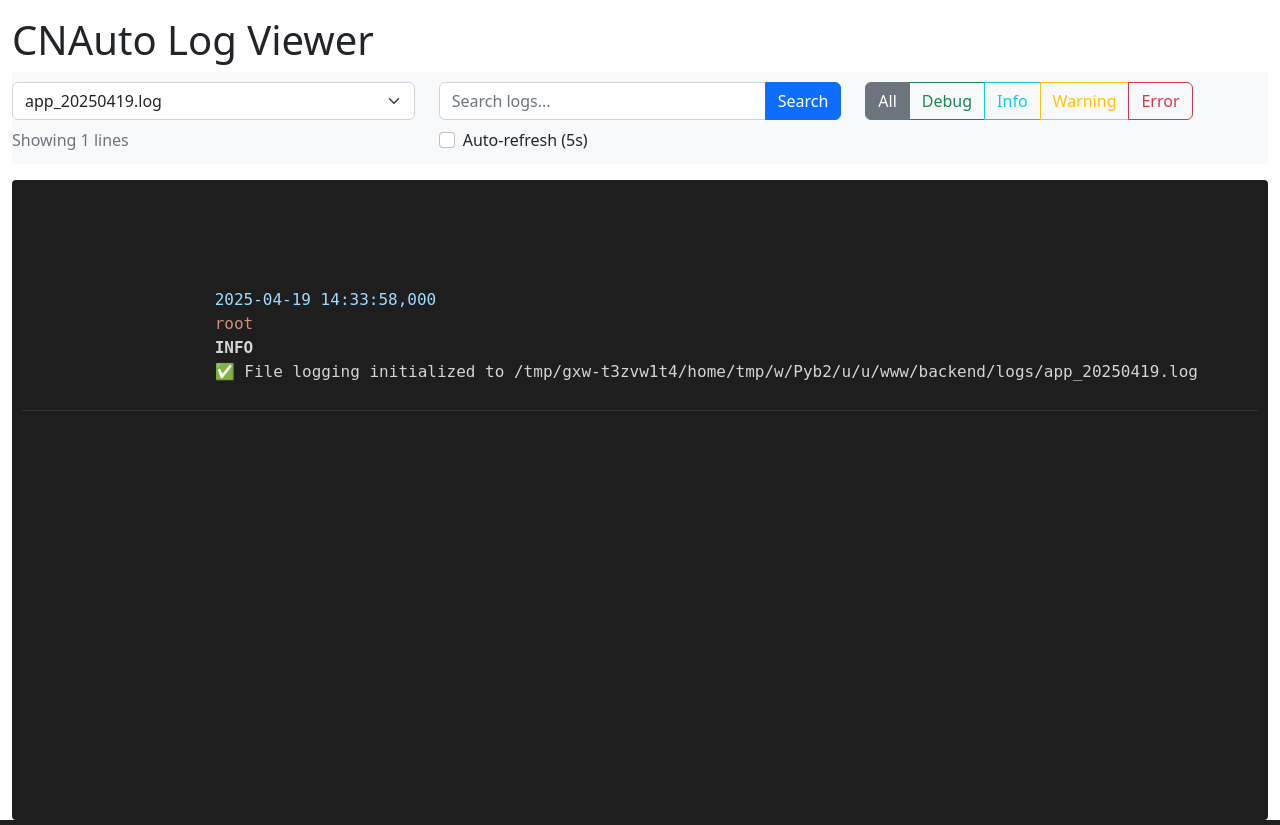
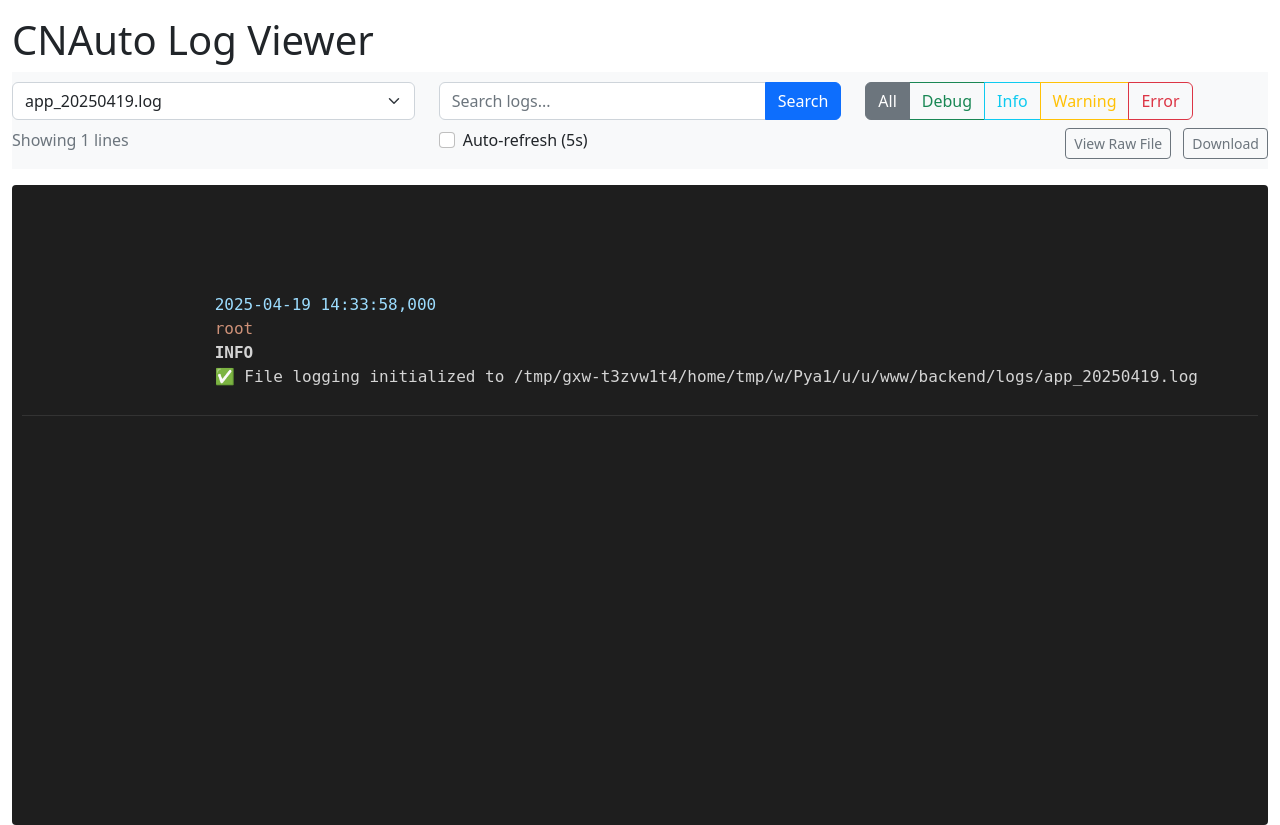
Before and after one commit to aleksandr-ovcharenko/cnauto, a Flask app: page /admin/logs in a window 1280 px wide. Run offline with Flask 3, Linux system fonts and the light colour scheme; the visitor is signed in with stand-in values (Sample User, id 1); some libraries are stand-ins or nearby versions.

Commit message:
Added raw file view

```diff
--- a/backend/app.py
+++ b/backend/app.py
@@ -1,5 +1,5 @@
+import logging
 import os
-import logging
 
 from dotenv import load_dotenv
 from flask import Blueprint
@@ -19,9 +19,9 @@ from backend.config_prod import ProdConfig
 from backend.models import Car, Category, Brand, Country, CarType
 from backend.models import User
 from backend.models import db
-from backend.utils.telegram_import import import_car as import_car_handler
 from backend.utils.file_logger import setup_file_logger
 from backend.utils.log_viewer import get_log_files, get_log_content
+from backend.utils.telegram_import import import_car as import_car_handler
 
 # .env
 load_dotenv()
@@ -250,6 +250,7 @@ def view_logs():
         log_lines=log_lines
     )
 
+
 @app.route('/admin/logs/data')
 @login_required
 def get_logs_data():
@@ -273,6 +274,35 @@ def get_logs_data():
         'log_lines': log_lines
     }
 
+
+@app.route('/admin/logs/raw')
+@login_required
+def view_raw_log():
+    """
+    View raw log file content
+    """
+    log_files = get_log_files()
+    selected_file = request.args.get('file')
+
+    # If no file specified or file doesn't exist, use the most recent
+    if not selected_file or selected_file not in log_files:
+        selected_file = log_files[0] if log_files else None
+
+    content = "No log file available"
+    if selected_file:
+        log_dir = os.path.join(os.path.dirname(__file__), 'logs')
+        log_path = os.path.join(log_dir, selected_file)
+
+        try:
+            with open(log_path, 'r', encoding='utf-8') as f:
+                content = f.read()
+        except Exception as e:
+            content = f"Error reading log file: {str(e)}"
+
+    # Return as plain text with proper content type
+    return content, 200, {'Content-Type': 'text/plain; charset=utf-8'}
+
+
 api = Blueprint('api', __name__)
 
 
@@ -284,7 +314,6 @@ def import_car():
 # Diagnostic route to help troubleshoot Telegram token issues
 @api.route('/diagnose-telegram', methods=['GET'])
 def diagnose_telegram():
-    from backend.utils.telegram_file import get_telegram_file_url
     import json
 
     logger = logging.getLogger(__name__)
@@ -340,7 +369,6 @@ def diagnose_telegram():
 
 app.register_blueprint(api, url_prefix='/api')
 
-
 if __name__ == '__main__':
     with app.app_context():
         print("🔗 login url:", url_for('admin_login'))
--- a/backend/templates/log_viewer.html
+++ b/backend/templates/log_viewer.html
@@ -85,6 +85,14 @@
                             Auto-refresh (5s)
                         </label>
                     </div>
+                </div>
+                <div class="col-md-4 text-end">
+                    <a href="/admin/logs/raw?file={{ current_log }}" target="_blank" class="btn btn-sm btn-outline-secondary">
+                        <i class="bi bi-file-text"></i> View Raw File
+                    </a>
+                    <a href="/admin/logs/raw?file={{ current_log }}" download="{{ current_log }}" class="btn btn-sm btn-outline-secondary ms-2">
+                        <i class="bi bi-download"></i> Download
+                    </a>
                 </div>
             </div>
         </div>
```
